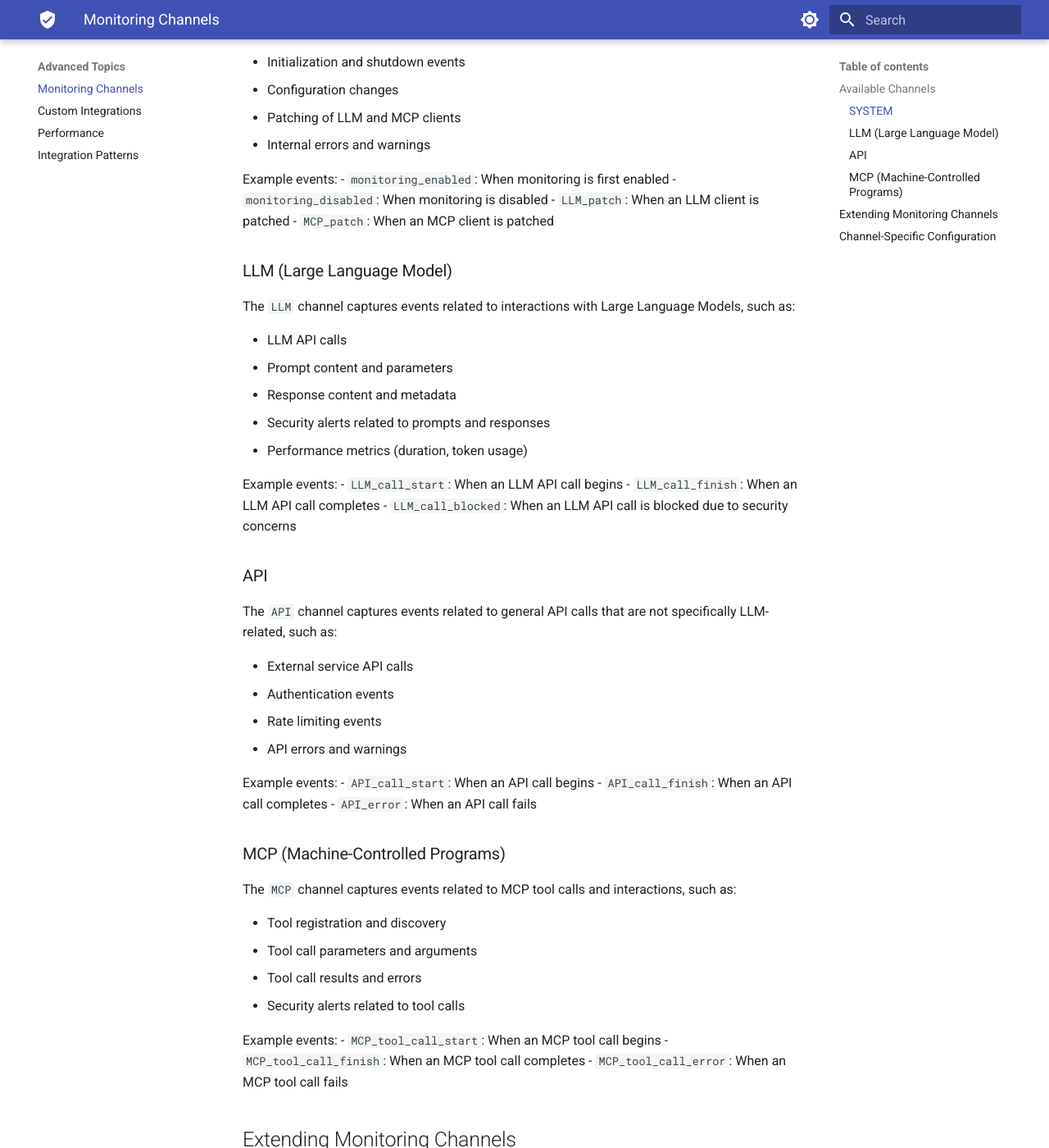
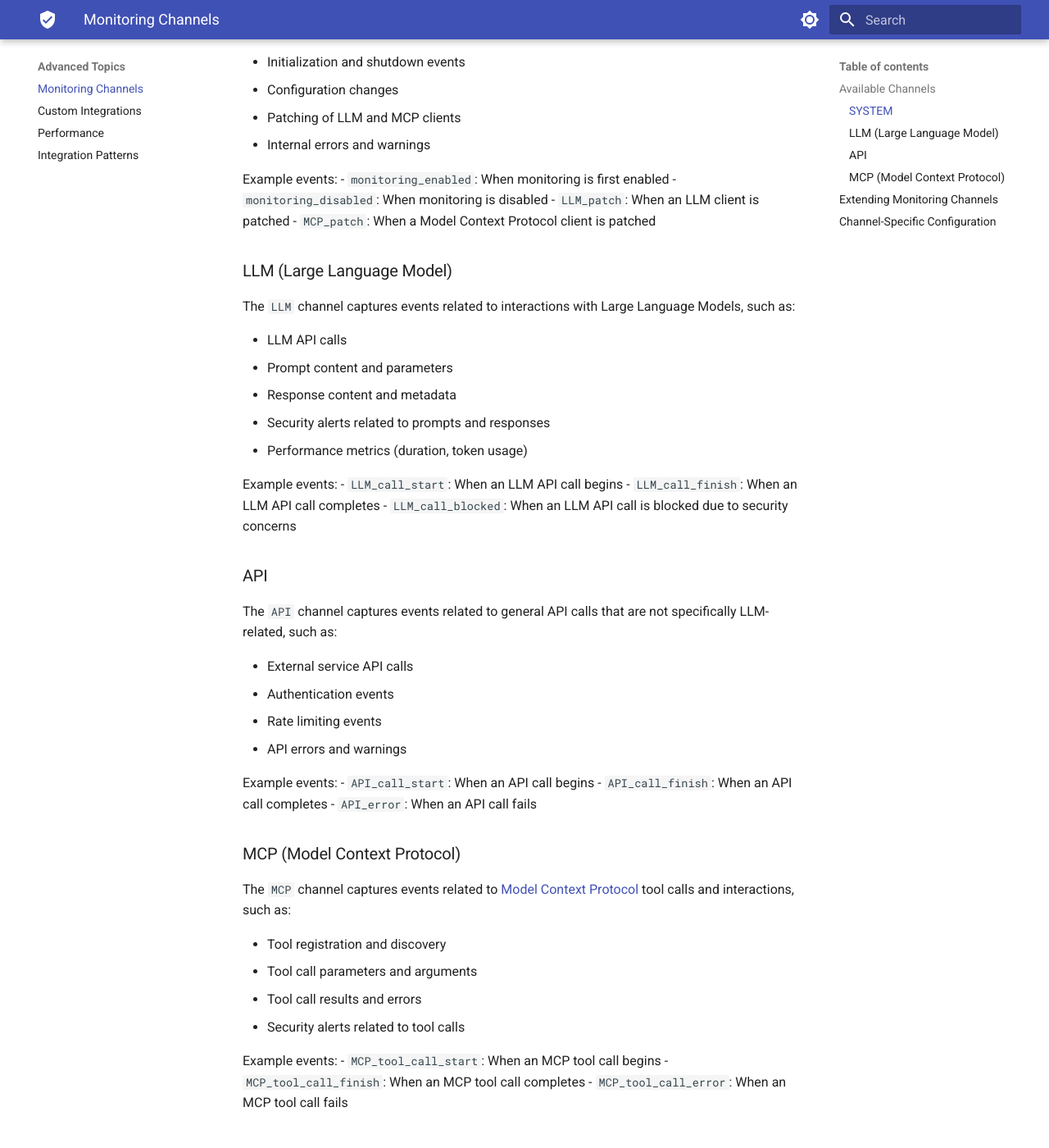
Before and after one commit to cylestio/cylestio-monitor, an MkDocs documentation site: the page built from docs/monitoring_channels.md, in a window 1280 px wide and 1400 px high, scrolled down 394 px. Shown: the whole window at 82% size. Built offline with MkDocs 1.6.1 and Material for MkDocs 9.7.7, drawn with Linux system fonts in a browser that asks for light colours.

Commit message:
docs: update MCP references to properly describe Model Context Protocol and remove Material for MkDocs footer

````diff
--- a/docs/getting-started/quick-start.md
+++ b/docs/getting-started/quick-start.md
@@ -53,9 +53,9 @@ enable_monitoring(
 )
 ```
 
-## Monitoring MCP
+## Monitoring Model Context Protocol (MCP)
 
-For Multi-Component Programs (MCP), enable monitoring before creating your session:
+For [Model Context Protocol (MCP)](https://modelcontextprotocol.io/introduction), enable monitoring before creating your session:
 
 ```python
 from mcp import ClientSession
--- a/docs/monitoring_channels.md
+++ b/docs/monitoring_channels.md
@@ -17,7 +17,7 @@ Example events:
 - `monitoring_enabled`: When monitoring is first enabled
 - `monitoring_disabled`: When monitoring is disabled
 - `LLM_patch`: When an LLM client is patched
-- `MCP_patch`: When an MCP client is patched
+- `MCP_patch`: When a Model Context Protocol client is patched
 
 ### LLM (Large Language Model)
 
@@ -48,9 +48,9 @@ Example events:
 - `API_call_finish`: When an API call completes
 - `API_error`: When an API call fails
 
-### MCP (Machine-Controlled Programs)
+### MCP (Model Context Protocol)
 
-The `MCP` channel captures events related to MCP tool calls and interactions, such as:
+The `MCP` channel captures events related to [Model Context Protocol](https://modelcontextprotocol.io/introduction) tool calls and interactions, such as:
 
 - Tool registration and discovery
 - Tool call parameters and arguments
--- a/docs/user-guide/overview.md
+++ b/docs/user-guide/overview.md
@@ -53,7 +53,7 @@ Keep detailed records of all AI interactions:
 Cylestio Monitor can be integrated in multiple ways:
 
 1. **Direct client integration** - Patch LLM clients automatically
-2. **MCP monitoring** - Monitor Multi-Component Programs
+2. **[Model Context Protocol (MCP)](https://modelcontextprotocol.io/introduction) monitoring** - Monitor Model Context Protocol operations
 3. **Custom integrations** - Use our API to monitor any system
 
 ## Next Steps
--- a/mkdocs.yml
+++ b/mkdocs.yml
@@ -35,6 +35,8 @@ theme:
     - search.highlight
     - search.suggest
     - content.code.copy
+  # Remove "Made with Material for MkDocs" footer
+  generator: false
 
 extra_css:
   - stylesheets/extra.css
````
Also changed, not shown: README.md (+3 -3 lines), docs/index.md (+3 -3 lines), docs/user-guide/monitoring-mcp.md (+10 -5 lines).
